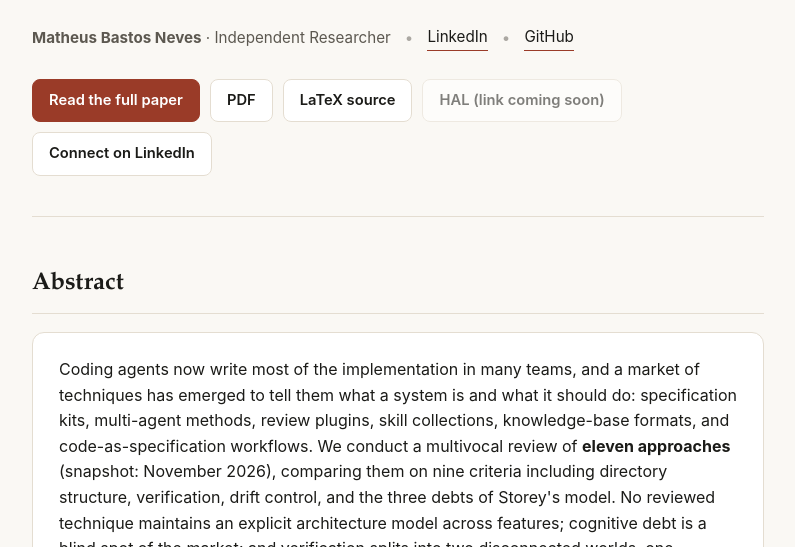
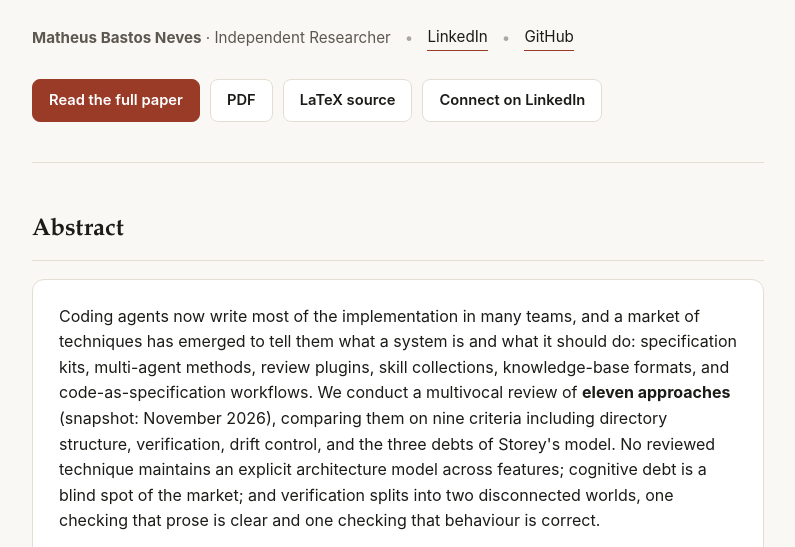
Before and after one commit to mtheus/bounded-delegation, a plain HTML site: page index.html in a window 1280 px wide. Shown: the part 230-777 px from the top of the page, without its empty margins (242-1037 px from the left). Drawn offline with Linux system fonts and the light colour scheme.

Commit message:
Remove HAL placeholder references
Drop the TODO(hal) markers and the disabled HAL button from
README.md, paper/README.md, and index.html, per instruction.

Co-Authored-By: Claude Sonnet 5 <noreply@anthropic.com>

```diff
--- a/index.html
+++ b/index.html
@@ -130,11 +130,6 @@
     color:var(--accent-ink);
     border-color:var(--accent);
   }
-  .btn.disabled{
-    opacity:0.55;
-    cursor:default;
-  }
-
   section{margin:48px 0;}
   h2.section-head{
     font-family:var(--font-serif);
@@ -262,8 +257,6 @@
       <a class="btn primary" href="article.html">Read the full paper</a>
       <a class="btn" href="paper/main.pdf" target="_blank" rel="noopener">PDF</a>
       <a class="btn" href="https://github.com/mtheus/bounded-delegation/blob/main/paper/main.tex" target="_blank" rel="noopener">LaTeX source</a>
-      <!-- TODO(hal): once the HAL deposit URL is available, replace this span with <a class="btn" href="HAL_URL"> -->
-      <span class="btn disabled" aria-disabled="true" title="Link coming soon">HAL (link coming soon)</span>
       <a class="btn" href="https://www.linkedin.com/in/matheusbn/" target="_blank" rel="noopener">Connect on LinkedIn</a>
     </div>
   </header>
```
Also changed, not shown: 2 other files.
